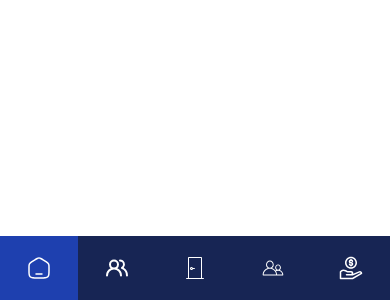
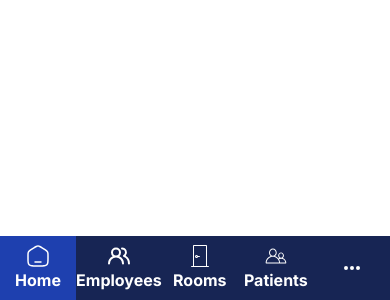
Before and after one commit to Ako2003/legacy-next, a Next.js app: page / in a window 390 px wide. Shown: the part 544-844 px from the top of the page. Built offline with nearby package versions, Linux system fonts and the light colour scheme; no server answers.

Commit message:
New features

```diff
--- a/app/(root)/layout.js
+++ b/app/(root)/layout.js
@@ -16,13 +16,13 @@ export default function RootLayout({ children }) {
     <ClerkProvider>
       <html lang="en">
         <body className={inter.className}>
-          <div className='flex flex-row max-md:hidden'>
+          <div className='flex flex-row max-sm:hidden'>
             <LeftSidebar/>
           </div>
           <div className='flex flex-row'>
             {children}
           </div>
-          <div className='flex flex-col md:hidden'>
+          <div className='flex flex-col sm:hidden'>
             <Footerbar/>
           </div>
         </body>
--- a/components/Footerbar.js
+++ b/components/Footerbar.js
@@ -13,27 +13,45 @@ function Footerbar() {
     return (
         <section className='footerside'>
             <div className='flex'>
+
+            </div>
+            <div className='flex'>
                 {sidebarLinks.map((link) => {
                     const isActive = (pathname.includes(link.route) && link.route.length > 1) || pathname === link.route;
+                    if(link.label === 'Salary'){
+                        return(
+                            <div className={`flex-1 hover:bg-blue-700 cursor-pointer ${isActive && 'bg-blue-800'}`}>
+                                <div className='py-5 max-lg:center'>
+                                    <Image
+                                        src='/assets/dots.svg'
+                                        alt={link.label}
+                                        width={24}
+                                        height={24}
+                                        className='max-lg:mr-0 mr-3'
+                                    />
+                                </div>
+                            </div>
+                        )
+                    }
+                    else{
                         return(
                             <div className={`flex-1 hover:bg-blue-700 ${isActive && 'bg-blue-800'}`}>
                                 <Link
                                     href={link.route}
                                     key={link.label}
-                                className='py-5 max-lg:center'
+                                    className='py-2 flex flex-col justify-center items-center border-blue-600	'
                                 >
                                     <Image
                                         src={link.imgURL}
                                         alt={link.label}
                                         width={24}
                                         height={24}
-                                    className='max-lg:mr-0 mr-3'
                                     />
-
-                                <p className=' text-white font-bold text-lg max-lg:hidden'>{link.label}</p>
+                                    <p className='text-white font-bold'>{link.label}</p>
                                 </Link>
                             </div>
                         );
+                    }
                 })}
             </div>
         </section>
```
Also changed, not shown: public/assets/dots.svg (added). Lines whose indentation alone changed are shown as unchanged.
